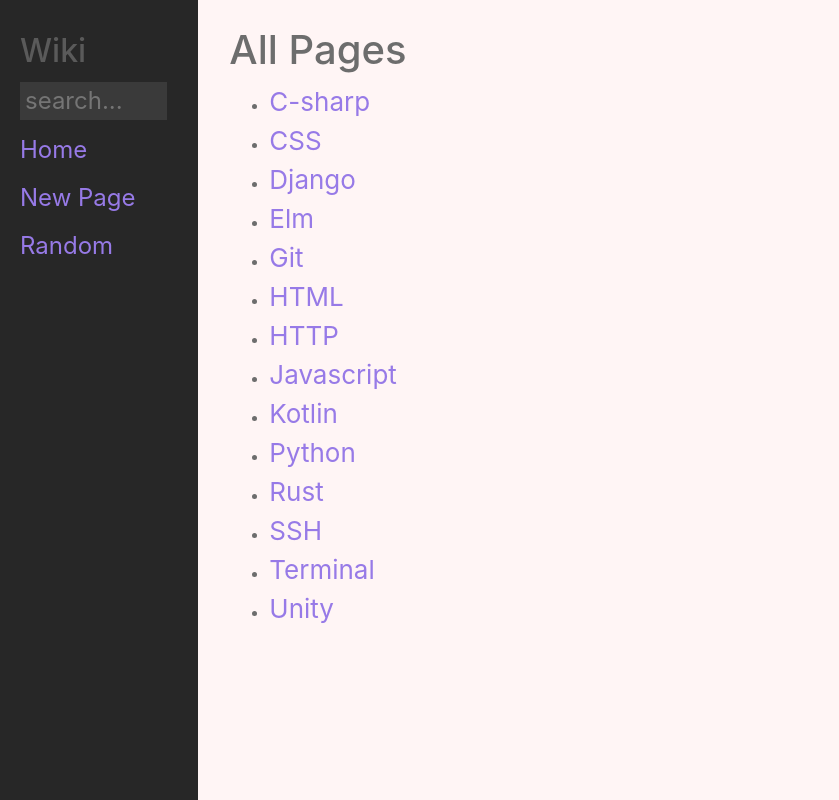
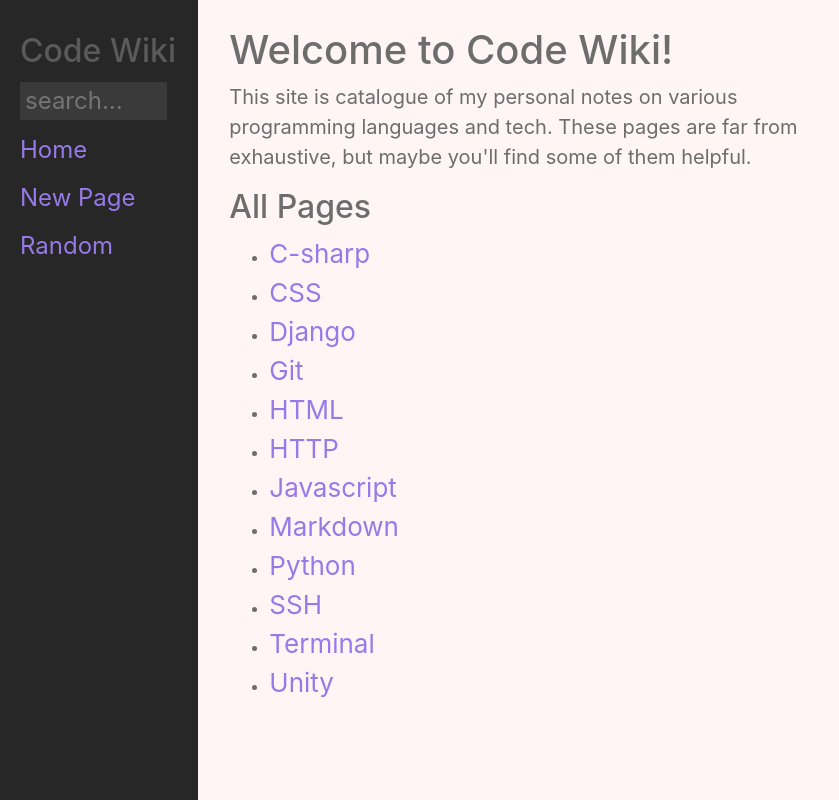
Before and after one commit to Elijer/programmingwiki, a Django app: page / in a window 1280 px wide. Shown: the whole page, without its empty margins (0-839 px from the left). Run offline with Django 3.2, Linux system fonts and the light colour scheme; some libraries are stand-ins or nearby versions.

Commit message:
changes for screencast

```diff
--- a/encyclopedia/static/encyclopedia/styles.css
+++ b/encyclopedia/static/encyclopedia/styles.css
@@ -29,6 +29,11 @@
 h1 {
     margin-top: 0px;
     padding-top: 0px;
+}
+
+#bio {
+    width: 60%;
+    font-size: 20px;
 }
 
 textarea {
--- a/encyclopedia/templates/encyclopedia/index.html
+++ b/encyclopedia/templates/encyclopedia/index.html
@@ -6,7 +6,9 @@
 
 
 {% block body %}
-    <h1>All Pages</h1>
+    <h1> Welcome to Code Wiki!</h1>
+    <p id = "bio"> This site is catalogue of my personal notes on various programming languages and tech. These pages are far from exhaustive, but maybe you'll find some of them helpful. </p>
+    <h2> All Pages</h2>
 
 
     <ul>
--- a/encyclopedia/templates/encyclopedia/layout.html
+++ b/encyclopedia/templates/encyclopedia/layout.html
@@ -17,7 +17,7 @@
 
                 <div class = "sidebar-link">
                     <a href="{% url 'wiki:index' %}" class = "sidebar-link-element">
-                        <h2 id = "wiki-title">Wiki</h2>
+                        <h2 id = "wiki-title"> Code Wiki </h2>
                     </a>
                 </div>
 
```
Also changed, not shown: entries/C-sharp.md (+1 -0 lines), entries/Elm.md (deleted, +0 -2 lines), entries/Kotlin.md (deleted, +0 -2 lines), entries/Markdown.md (added, +8 -0 lines), entries/Rust.md (deleted, +0 -2 lines).
